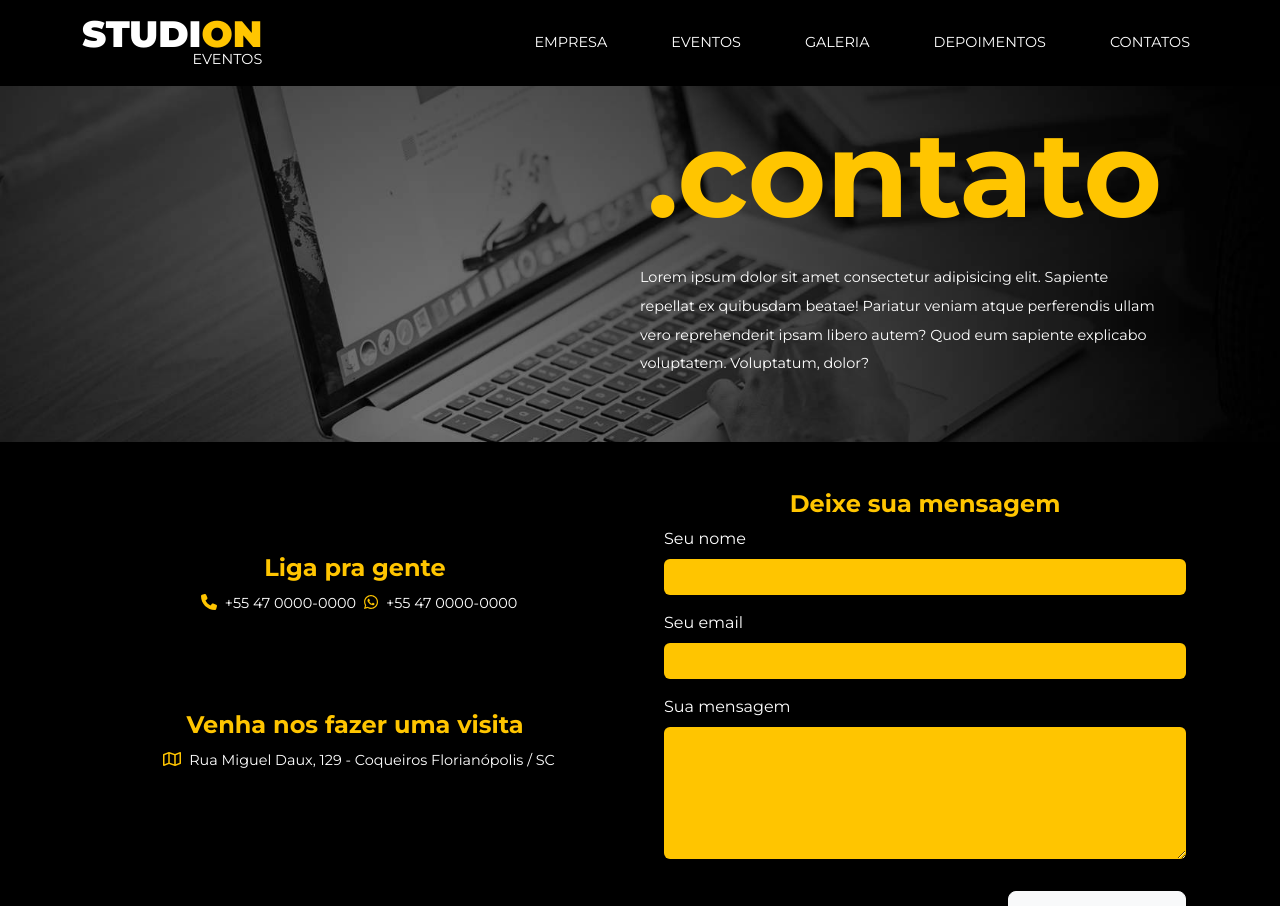
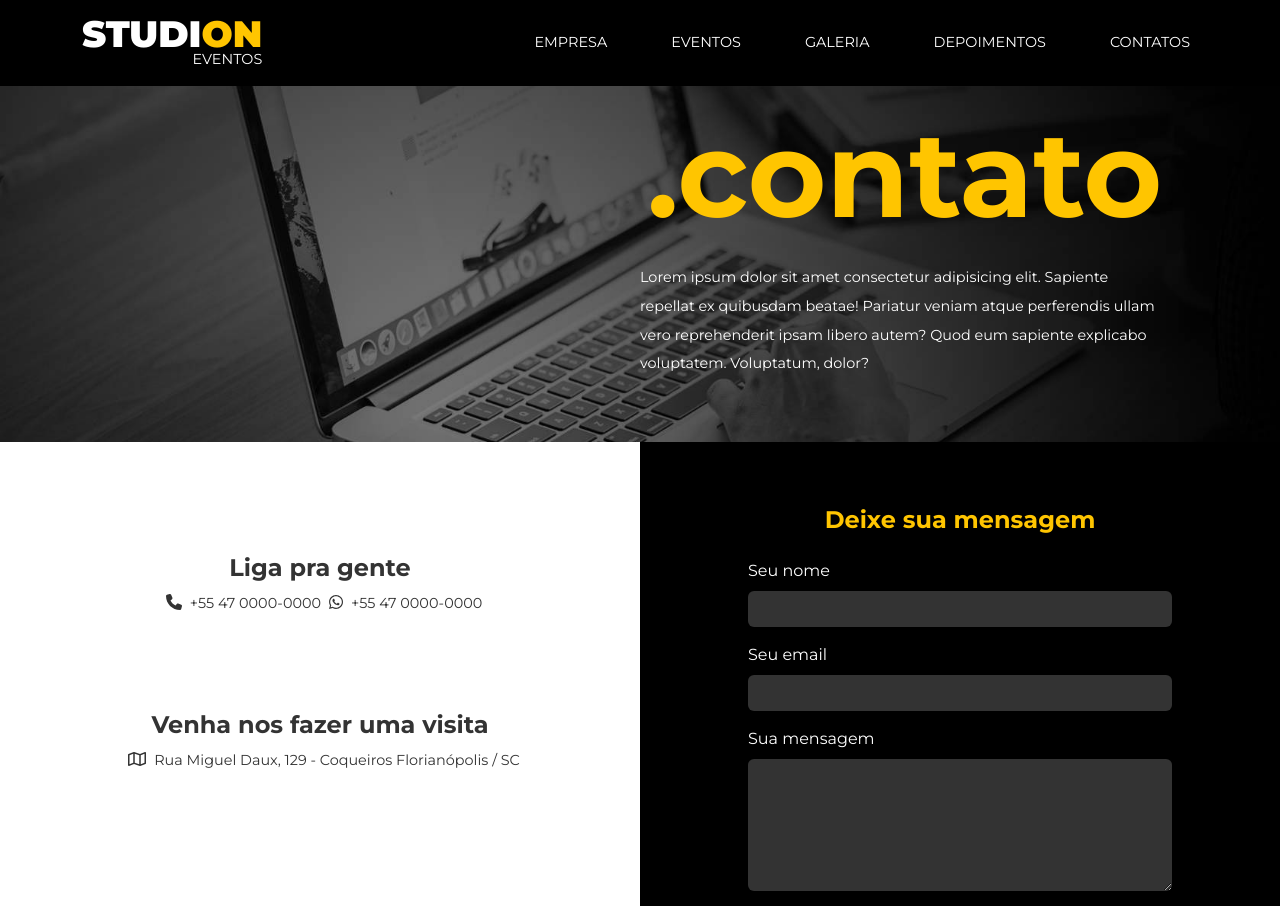
Before and after one commit to rafaelAugust0/StudiON, a React (Create React App) app: page /contatos in a window 1280 px wide. Shown: the top 906 px of the page. Built offline with nearby package versions, Linux system fonts and the light colour scheme.

Commit message:
introduced new style for the contact section page (CONTATOS)

```diff
--- a/src/pages/Contatos.js
+++ b/src/pages/Contatos.js
@@ -26,51 +26,58 @@ const Contato = () => {
                     </Row>
                 </Container>
             </div>
-                <div className="contact__infos">
+                <div className="contact__container d-flex flex-lg-row flex-column">
+                    <div className="contact__infos w-lg-50 w-100">
                         <Container className="py-5">
                             <Row className="d-flex flex-lg-row flex-column">
                                 <Col>
                                     <Container>
-                                    <div className="numbers my-3 py-5 text-center">
+                                        <div className="my-3 py-5 text-center">
                                             <h3>Liga pra gente</h3>
-                                        <FontAwesomeIcon icon={faPhone} color="#ffc500" className="mx-2"/>
+                                            <FontAwesomeIcon icon={faPhone} color="#333" className="mx-2"/>
                                             <span>+55 47 0000-0000</span>
-                                        <FontAwesomeIcon icon={faWhatsapp} color="#ffc500" className="mx-2"/>
+                                            <FontAwesomeIcon icon={faWhatsapp} color="#333" className="mx-2"/>
                                             <span>+55 47 0000-0000</span>
                                         </div>
                                         <div className="address my-5 text-center">
                                         <h3>Venha nos fazer uma visita</h3>
-                                        <FontAwesomeIcon icon={faMap} color="#ffc500" className="mx-2"/>
+                                            <FontAwesomeIcon icon={faMap} color="#333" className="mx-2"/>
                                             <span>Rua Miguel Daux, 129 - Coqueiros Florianópolis / SC</span>
                                         </div>
                                     </Container>
                                 </Col>
+                            </Row>
+                        </Container>
+                    </div>
+                    <div className="contact__form w-lg-50 w-100 py-5">
                         <Col>
                             <Container>
                                 <div className="form-contact">
-                                        <h3 className="text-center">Deixe sua mensagem</h3>
+                                    <h3 className="text-center py-3">Deixe sua mensagem</h3>
                                     <Form autoComplete="off">
                                         <Form.Group className="mb-3" controlId="formBasicName">
                                             <Form.Label>Seu nome</Form.Label>
                                             <Form.Control type="text"/>
                                         </Form.Group>
+
                                         <Form.Group className="mb-3" controlId="formBasicEmail">
                                             <Form.Label>Seu email</Form.Label>
                                             <Form.Control type="email"/>
                                         </Form.Group>
+
                                         <Form.Group className="mb-3" controlId="formBasicText">
                                             <Form.Label>Sua mensagem</Form.Label>
                                             <textarea className="form-control" rows="5"/>
                                         </Form.Group>
-                                            <Button variant="light" className="my-3 px-5" size="lg">
+
+                                        <Button variant="warning" className="my-3 px-5" size="lg">
                                             Enviar
                                         </Button>
                                     </Form>
                                 </div>
                             </Container>
                         </Col>
-                        </Row>
-                    </Container>
+                    </div>
                 </div>
         </section>
     )
--- a/src/pages/Contatos.scss
+++ b/src/pages/Contatos.scss
@@ -1,6 +1,4 @@
 section.contact {
-
-    background-color: #000;
 
     div.contact {
         background-size: cover;
@@ -41,10 +39,13 @@ section.contact {
         }
 
         &__infos {
+
+            background-color: #fff;
+
             & h3 {
                 font-size: 1.5rem;
                 font-weight: 700;
-                color: #ffc500;
+                color: #333;
                 text-transform: none;
             }
 
@@ -52,17 +53,34 @@ section.contact {
                 font-size: 0.9rem;
                 font-weight: 400;
                 text-transform: none;
+                color: #333;
+            }
+        }
+
+        &__form {
+            background-color: #000;
+
+            & div.container {
+                width: 70%;
             }
 
             & div.form-contact {
+
+                & h3 {
+                    font-size: 1.5rem;
+                    font-weight: 700;
+                    color: #ffc500;
+                    text-transform: none;
+                }
+
                 & label {
                     color: #fff;
                     text-transform: none;
                 }
 
                 & input {
-                    background-color: #ffc500;
-                    color: #000;
+                    background-color: #333;
+                    color: #fff;
                     font-weight: 700;
                     border: none;
                     text-transform: none;
@@ -77,11 +95,12 @@ section.contact {
                 }
 
                 & textarea.form-control {
-                    background-color: #ffc500;
+                    background-color: #333;
                     text-transform: none;
-                    color: #000;
+                    color: #fff;
                     font-weight: 700;
                     border: none;
+                    box-shadow: 0 0 0 0;
                 }
 
                 & button {
@@ -90,10 +109,19 @@ section.contact {
                     float: right;
 
                     &:hover {
-                        border: 2px solid #fff;
-                        background-color: #ffc500;
+                        background-color: #fff;
                         transition: 0.5s;
                     }
+                }
+            }
+
+            @media screen and (max-width:902px) {
+                & div.container {
+                    width: 100%;
+                }
+
+                & button {
+                    width: 100%;
                 }
             }
         }
```
Lines whose indentation alone changed are shown as unchanged.
